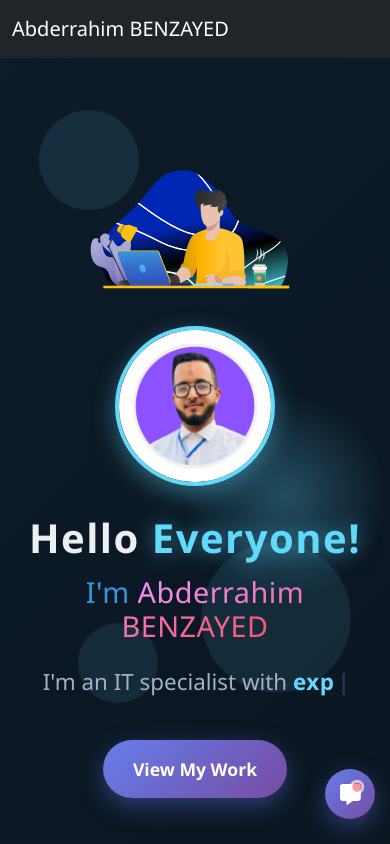
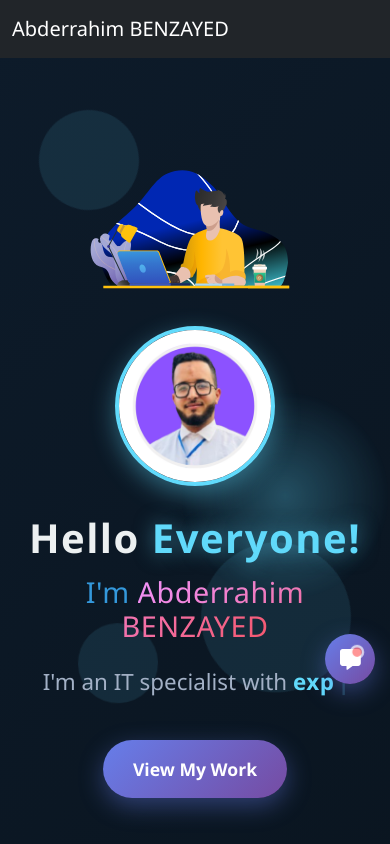
Before and after one commit to benzayedabderrahim/port-folio, a React (Create React App) app in the folder client/: page / in a window 390 px wide. Shown: the top 844 px of the page. Built offline with nearby package versions, Linux system fonts and the light colour scheme; a small style sheet from the web is missing.

Commit message:
adjustments

```diff
--- a/client/src/css style/chatbot.css
+++ b/client/src/css style/chatbot.css
@@ -382,16 +382,16 @@
 }
 
 /* Responsive Design */
-@media (max-width: 768px) {
+@media (max-width: 800px) {
   .chatbot-window {
     width: calc(100vw - 40px);
     height: 70vh;
     right: 20px;
-    bottom: 80px;
+    bottom: 100px;
   }
 
   .chatbot-toggle {
-    bottom: 100px;
+    bottom: 150px;
     right: 20px;
     width: 55px;
     height: 55px;
@@ -402,14 +402,14 @@
   }
 }
 
-@media (max-width: 480px) {
+@media (max-width: 800px) {
   .chatbot-window {
     width: calc(100vw - 30px);
     right: 15px;
   }
 
   .chatbot-toggle {
-    bottom: 15px;
+    bottom: 150px;
     right: 15px;
     width: 50px;
     height: 50px;
--- a/client/src/css style/css.css
+++ b/client/src/css style/css.css
@@ -1,4 +1,9 @@
 /* Enhanced CSS with Creative Design */
+
+html, body {
+  max-width: 100%;
+  overflow-x: hidden;
+}
 
 :root {
   --primary-color: #61dafb;
```
